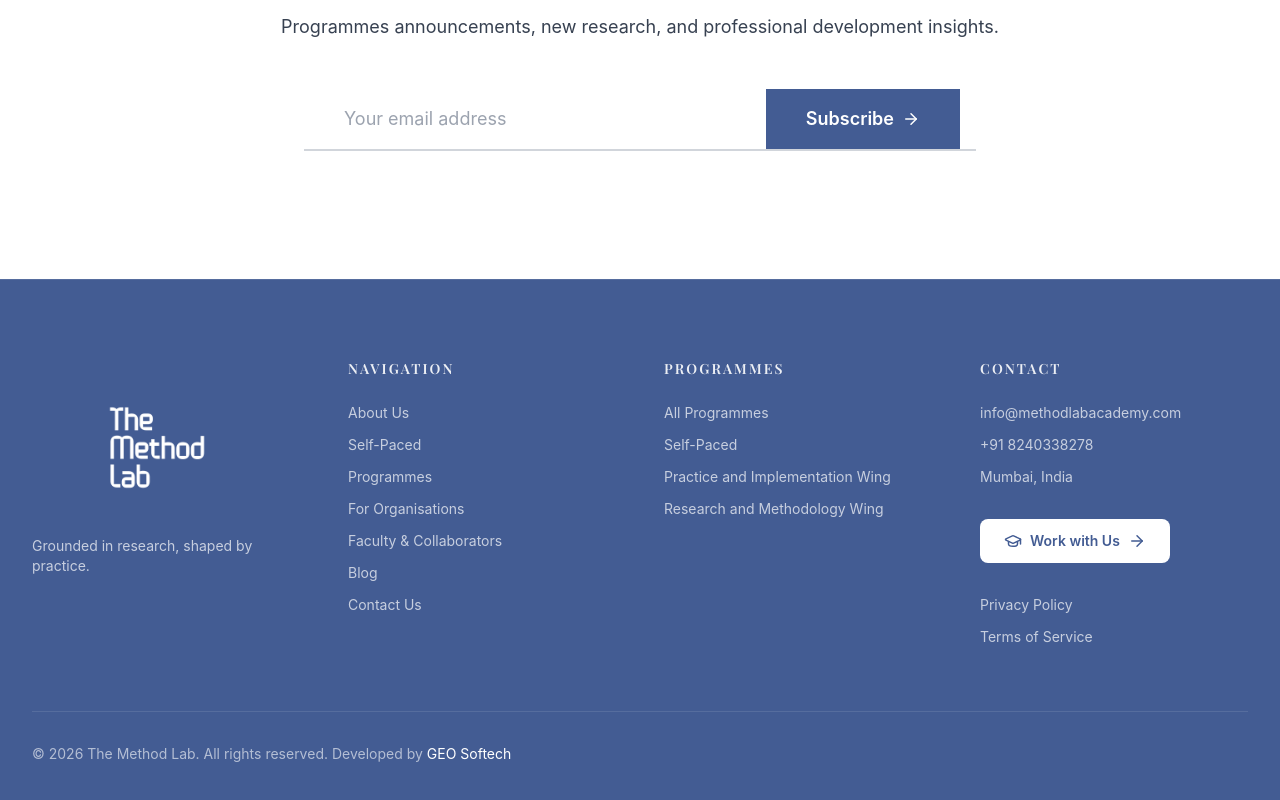
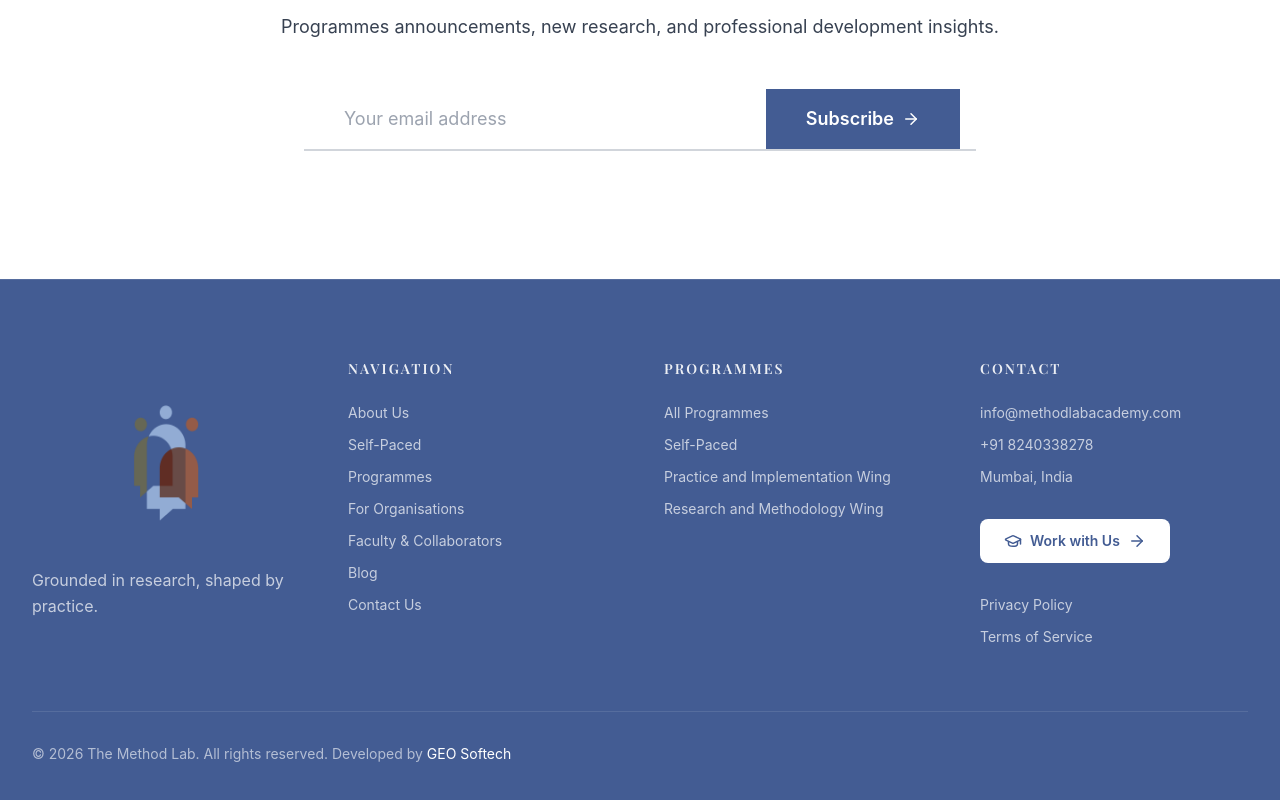
Before and after one commit to geosoftech18/the-method-lab, a Next.js app: page / in a window 1280 px wide. Shown: the part 10006-10806 px from the top of the page. Built offline with nearby package versions, Linux system fonts and the light colour scheme; no server answers; the database is empty.

Commit message:
footer image changed

```diff
--- a/components/Footer.tsx
+++ b/components/Footer.tsx
@@ -16,9 +16,9 @@ export default function Footer() {
 
       <div className="container max-w-[1440px] mx-auto px-4 sm:px-6 md:px-8">
         <div className="grid grid-cols-12 gap-6 sm:gap-8 md:gap-12 mb-10 sm:mb-12 md:mb-16">
-          <div className="col-span-12 md:col-span-3">
-            <Image src="/white-footer-logo.png" alt="Method Lab Logo" width={250} height={250} />
-            <p className="text-white/70 text-xs sm:text-sm leading-relaxed">
+          <div className="col-span-12 md:col-span-3 text-left">
+            <Image src="/footer-MONOGRAM.png" alt="Method Lab Logo" width={500} height={500} className=" w-96 h-64 sm:w-80 sm:h-80 md:w-96 md:h-52" />
+            <p className="text-white/70 text-base sm:text-md leading-relaxed">
               Grounded in research, shaped by practice.
             </p>
           </div>
```
Also changed, not shown: app/not-found.tsx (line endings or trailing spaces), public/footer-MONOGRAM.png (added).
